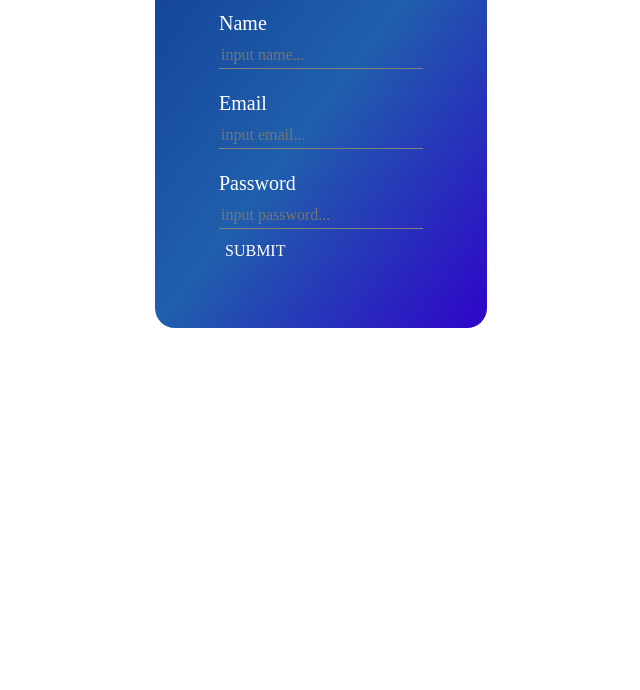
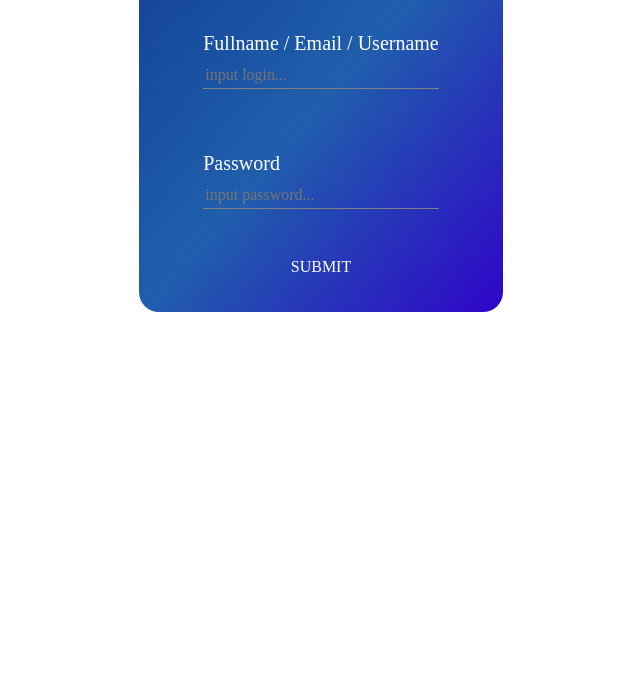
Before and after one commit to AntonG0rbachev/Software-Design--Frontend-Templates, a plain HTML site: page forms/login/login.html in a window 1280 px wide. Shown: the part 110-800 px from the top of the page, without its empty margins (319-959 px from the left). Drawn offline with nearby package versions, Linux system fonts and the light colour scheme.

Commit message:
done login form

```diff
--- a/forms/login/login.html
+++ b/forms/login/login.html
@@ -15,16 +15,9 @@
 				<div class="inputs">
 					<div class="input">
 						<div class="input-title">
-							Name
+							Fullname / Email / Username
 						</div>
-						<input type="text" placeholder="input name..." name="name" id="name">
-					</div>
-
-					<div class="input">
-						<div class="input-title">
-							Email
-						</div>
-						<input type="email" placeholder="input email..." name="email" id="email">
+						<input type="text" placeholder="input login..." name="login" id="name">
 					</div>
 
 					<div class="input">
@@ -55,7 +48,7 @@
 	justify-content: center;
 	align-items: center;
 	justify-self: center;
-	padding: 2rem 4rem 4rem 4rem;
+	padding: 2rem 4rem 2rem 4rem;
 	background: linear-gradient(to right bottom, #113d94, #205fac, #2f04c9);
 	border-radius: 20px;
 	margin: 0 28rem 0 28rem;
@@ -91,6 +84,11 @@
 	padding-top: 1rem;
 	height: 16rem;
 }
+.submit-btn {
+	display: flex;
+	justify-content: center;
+	padding-top: 1rem;
+}
 .submit-btn button {
 	background-color: transparent;
 	border: transparent;
```
